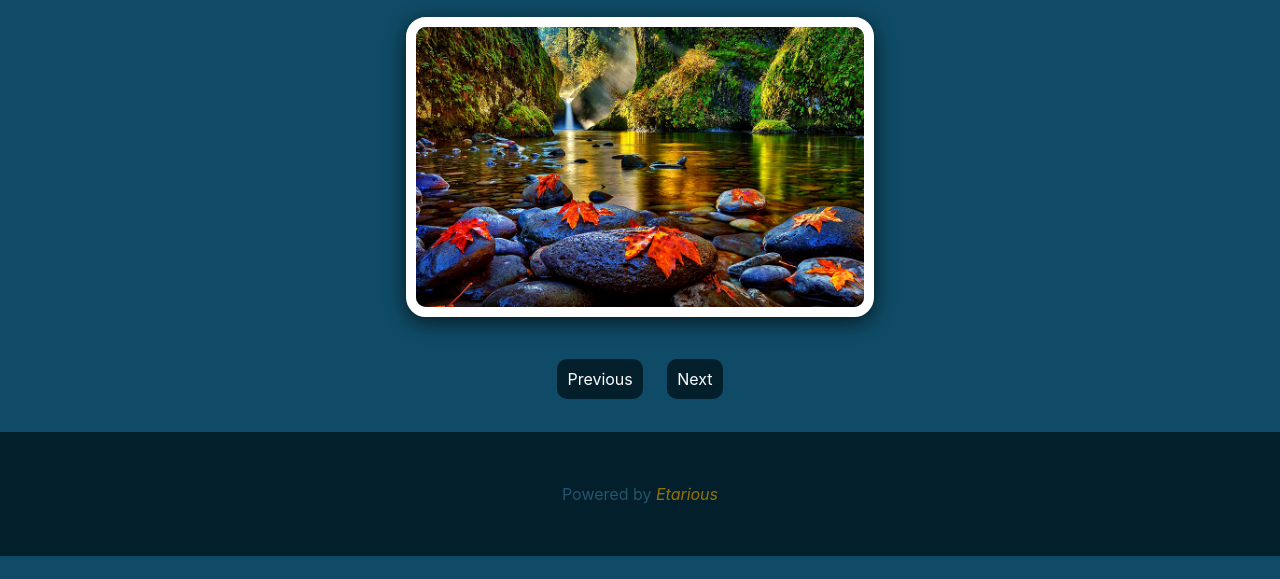
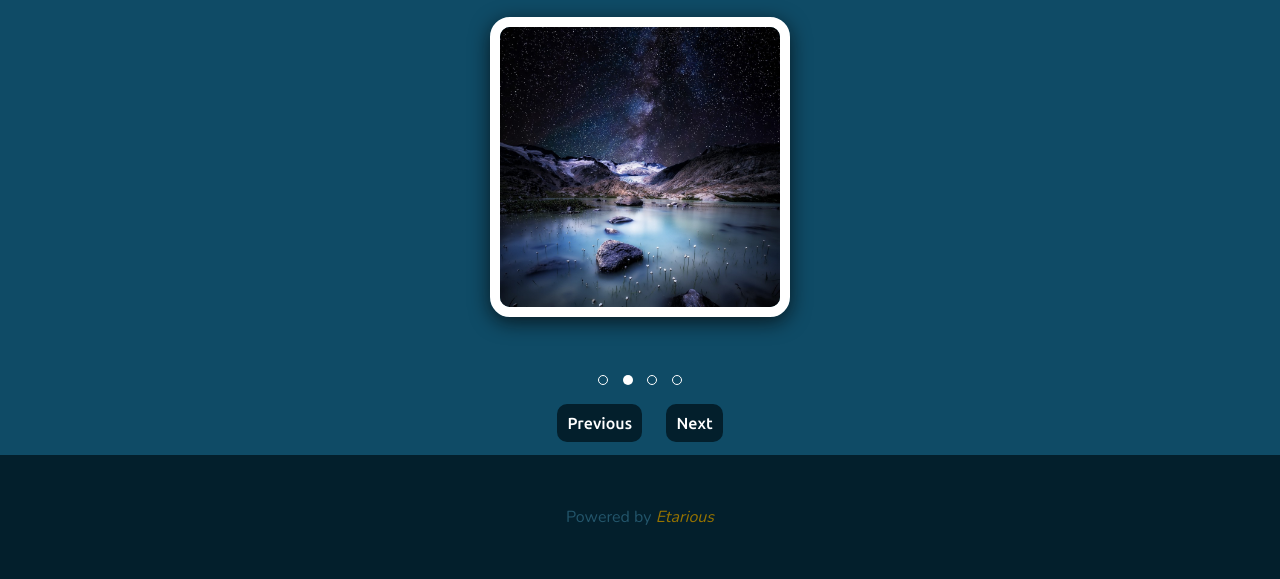
Before and after one commit to Etarious/js-carousel, a plain HTML site: page index.html in a window 1280 px wide. Shown: the part 244-823 px from the top of the page. Before the commit the page ends 800 px from the top, so only its background shows below. Drawn offline with nearby package versions, Linux system fonts and the light colour scheme.

Commit message:
Completed the carousel, although more additional things might just be added

```diff
--- a/index.html
+++ b/index.html
@@ -22,10 +22,16 @@
 
         <div id="display">
             <div id="images">
-                <img id="img" src="./public/img/nature1.jpg" alt="Natural 1">
+                <img id="img" src="./public/img/nature1.jpg" alt="Natural 1" data-index="1">
             </div>
 
             <div id="control">
+                <div id="indicators">
+                    <div class="point active" data-point="1"></div>
+                    <div class="point" data-point="2"></div>
+                    <div class="point" data-point="3"></div>
+                    <div class="point" data-point="4"></div>
+                </div>
                 <span id="previous" class="cont" onclick="previous()">Previous</span>
                 <span id="next" class="cont" onclick="next()">Next</span>
             </div>
--- a/public/css/styles.css
+++ b/public/css/styles.css
@@ -41,7 +41,8 @@ h1{
 }
 
 #control{
-    margin-top: 50px;
+    margin-top: 30px;
+    margin-bottom: 20px;
 }
 
 #control>.cont{
@@ -51,11 +52,32 @@ h1{
     margin: 0px 10px 0px 10px;
     cursor: pointer;
     transition: 0.3s ease-in-out;
+    font-family: 'Ubuntu', sans-serif;
 }
 
 #control>.cont:hover{
     background-color: rgb(6, 43, 59);
     box-shadow: 0 0 5px rgba(225, 225, 225, 0.7);
+}
+
+#indicators{
+    padding: 20px;
+}
+
+.point{
+    width: 10px;
+    height: 10px;
+    border: 1px solid white;
+    border-radius: 100%;
+    display: inline-flex;
+    margin-left: 5px;
+    margin-right: 5px;
+    cursor: pointer;
+}
+
+.active{
+    border: none;
+    background-color: white;
 }
 
 footer{
@@ -64,6 +86,7 @@ footer{
     padding: 50px;
     margin-top: auto;
     width: 100%;
+    font-family: 'Nunito', sans-serif;
 }
 
 footer>span{
--- a/public/js/scripts.js
+++ b/public/js/scripts.js
@@ -5,13 +5,54 @@ let count = 0;
 
 let img = document.getElementById("img");
 
+let pointers = document.querySelectorAll(".point");
+// console.log(pointers[0].dataset.point);
+
+
+
+for (let i = 0; i < pointers.length; i++) {
+    pointers[i].addEventListener("click", () => {
+        // console.log(pointers[i].dataset.point);
+        for (let i = 0; i < pointers.length; i++) {
+            const poin = pointers[i];
+            poin.classList.remove("active");
+        }
+        pointers[i].classList.add("active");
+        count = pointers[i].dataset.point - 1;
+        img.src = "./public/img/" + images[count];
+    });
+
+}
+
+
+
+
+function pointer() {
+    for (let i = 0; i < pointers.length; i++) {
+        const point = pointers[i];
+        if (img.dataset.index == point.dataset.point) {
+            // console.log(point);
+            point.classList.add("active");
+        }else{
+            point.classList.remove("active");
+        }
+    }
+}
+// pointer();
+
+
+
 function next() {
     if (count >= images.length - 1) {
         count = 0
         img.src = "./public/img/" + images[count];
+        img.dataset.index = count + 1;
+        pointer()
     }else{
         count++
         img.src = "./public/img/" + images[count];
+        img.dataset.index = count + 1;
+        pointer()
     }
 }
 
@@ -21,8 +62,18 @@ function previous() {
     if (count <= 0) {
         count = images.length - 1;
         img.src = "./public/img/" + images[count];
+        img.dataset.index = count + 1;
+        pointer();
     }else{
         count--
         img.src = "./public/img/" + images[count];
+        img.dataset.index = count + 1;
+        pointer();
     }
 }
+
+
+
+setInterval(() => {
+    next();
+}, 5000);
```
